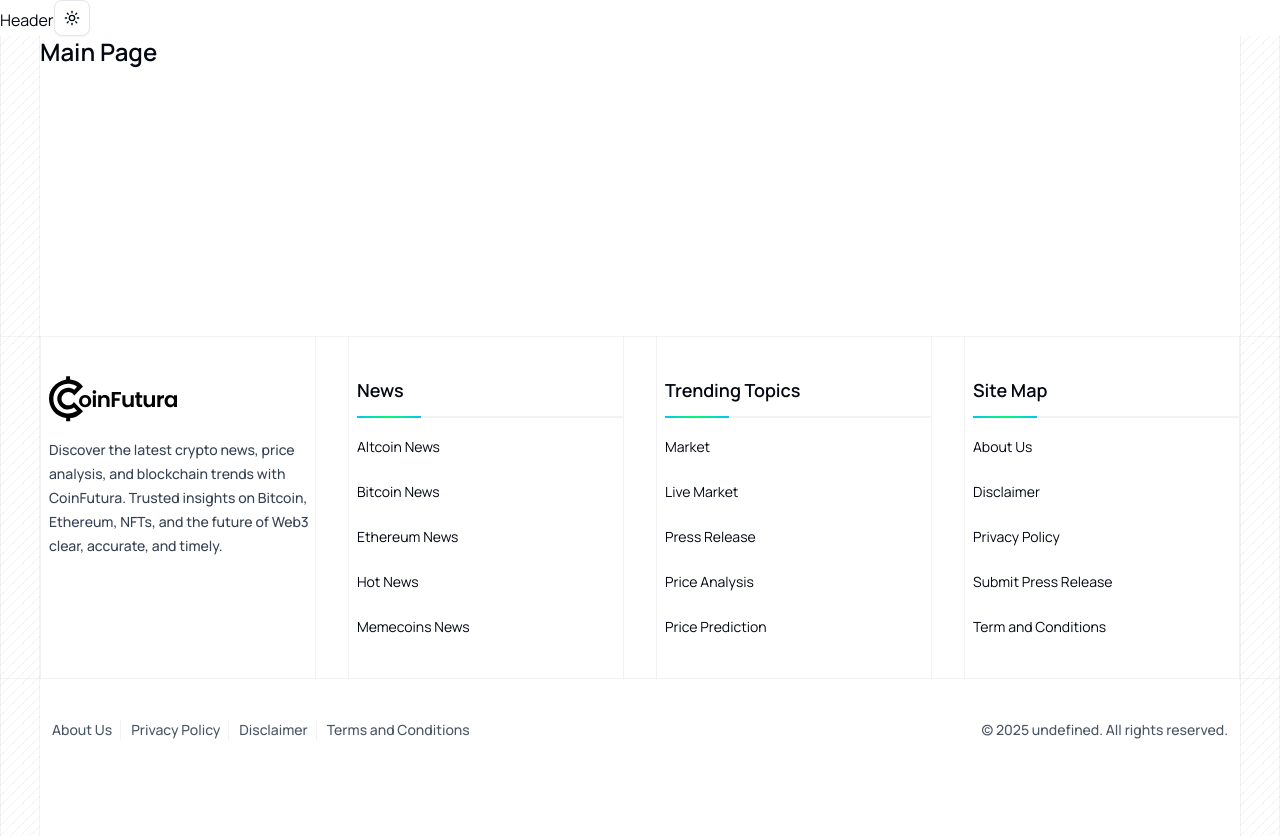
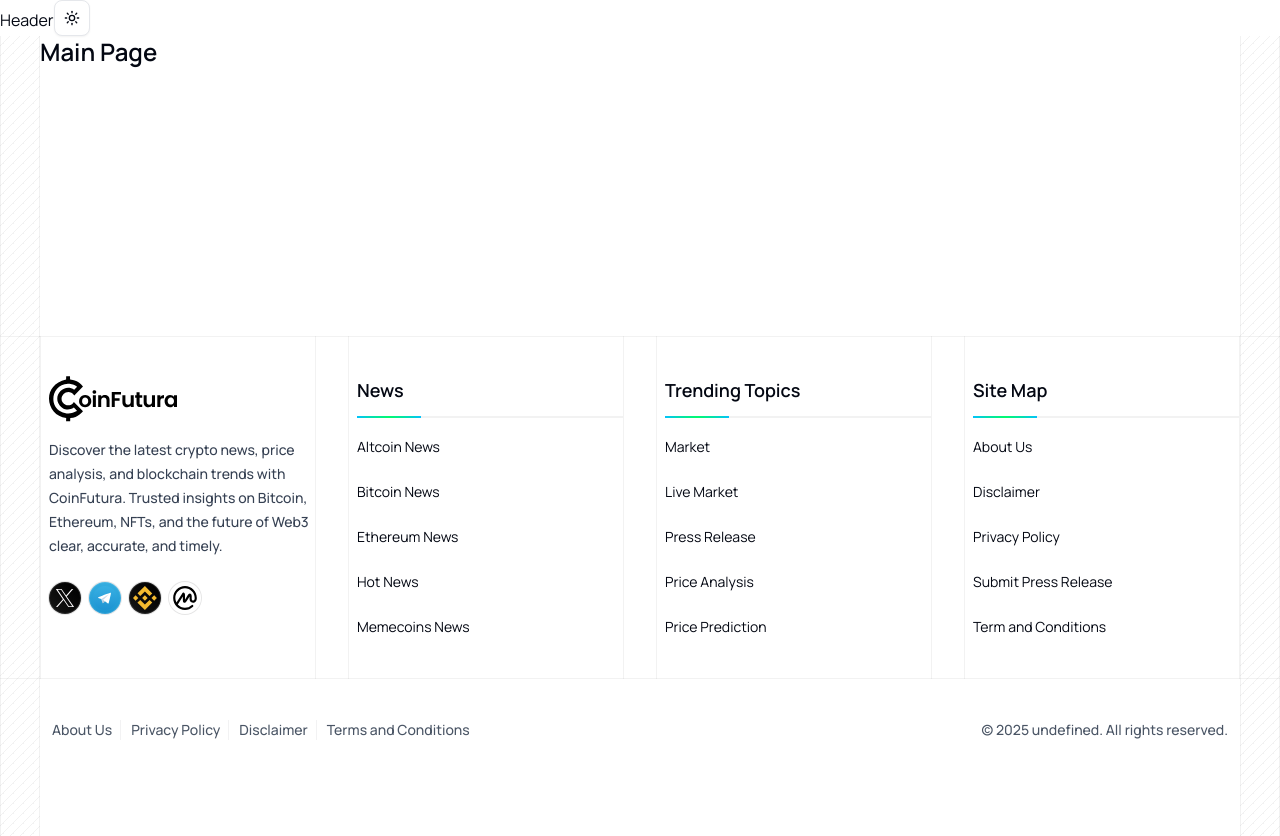
Before and after one commit to MohGumaa/coinfutura-markets, a Next.js app: page / in a window 1280 px wide. Built offline with nearby package versions, Linux system fonts and the light colour scheme.

Commit message:
added socail media icon to footer

```diff
--- /dev/null
+++ b/components/binance-icon.tsx
@@ -0,0 +1,50 @@
+const BinanceIcon = () => {
+  return (
+    <svg
+      version="1.1"
+      id="Your_design"
+      width={24}
+      height={24}
+      xmlns="http://www.w3.org/2000/svg"
+      xmlnsXlink="http://www.w3.org/1999/xlink"
+      x="0px"
+      y="0px"
+      viewBox="0 0 126.611 126.611"
+      enableBackground="new 0 0 126.611 126.611"
+      xmlSpace="preserve"
+    >
+      <polygon
+        fill="#F3BA2F"
+        points="38.171,53.203 62.759,28.616 87.36,53.216 101.667,38.909 62.759,0 23.864,38.896 "
+      />
+      <rect
+        x="3.644"
+        y="53.188"
+        transform="matrix(0.7071 0.7071 -0.7071 0.7071 48.7933 8.8106)"
+        fill="#F3BA2F"
+        width="20.233"
+        height="20.234"
+      />
+      <polygon
+        fill="#F3BA2F"
+        points="38.171,73.408 62.759,97.995 87.359,73.396 101.674,87.695 101.667,87.703 62.759,126.611
+				23.863,87.716 23.843,87.696 "
+      />
+      <rect
+        x="101.64"
+        y="53.189"
+        transform="matrix(-0.7071 0.7071 -0.7071 -0.7071 235.5457 29.0503)"
+        fill="#F3BA2F"
+        width="20.234"
+        height="20.233"
+      />
+      <polygon
+        fill="#F3BA2F"
+        points="77.271,63.298 77.277,63.298 62.759,48.78 52.03,59.509 52.029,59.509 50.797,60.742 48.254,63.285
+				48.254,63.285 48.234,63.305 48.254,63.326 62.759,77.831 77.277,63.313 77.284,63.305 "
+      />
+    </svg>
+  )
+}
+
+export default BinanceIcon
--- /dev/null
+++ b/components/coinmarketcap-icon.tsx
@@ -0,0 +1,23 @@
+const CoinmarketcapIcon = () => {
+  return (
+    <svg
+      role="img"
+      viewBox="0 0 24 24"
+      xmlns="http://www.w3.org/2000/svg"
+      id="Coinmarketcap--Streamline-Simple-Icons.svg"
+      height={24}
+      width={24}
+      fill="currentColor"
+    >
+      <desc>Coinmarketcap Streamline Icon: https://streamlinehq.com</desc>
+      <title>CoinMarketCap</title>
+      <path
+        d="M20.738 14.341c-0.419 0.265 -0.912 0.298 -1.286 0.087 -0.476 -0.27 -0.738 -0.898 -0.738 -1.774v-2.618c0 -1.264 -0.5 -2.164 -1.336 -2.407 -1.416 -0.413 -2.482 1.32 -2.882 1.972l-2.498 4.05v-4.95c-0.028 -1.14 -0.398 -1.821 -1.1 -2.027 -0.466 -0.135 -1.161 -0.081 -1.837 0.953l-5.597 8.987A9.875 9.875 0 0 1 2.326 12c0 -5.414 4.339 -9.818 9.672 -9.818 5.332 0 9.67 4.404 9.67 9.818 0.004 0.018 0.002 0.034 0.003 0.053 0.05 1.049 -0.29 1.883 -0.933 2.29zm3.08 -2.34 -0.001 -0.055C23.787 5.353 18.497 0 11.997 0 5.48 0 0.177 5.383 0.177 12c0 6.616 5.303 12 11.82 12 2.991 0 5.846 -1.137 8.037 -3.2 0.435 -0.41 0.46 -1.1 0.057 -1.541a1.064 1.064 0 0 0 -1.519 -0.059 9.56 9.56 0 0 1 -6.574 2.618c-2.856 0 -5.425 -1.263 -7.197 -3.268l5.048 -8.105v3.737c0 1.794 0.696 2.374 1.28 2.544 0.584 0.17 1.476 0.054 2.413 -1.468 0.998 -1.614 2.025 -3.297 3.023 -4.88v2.276c0 1.678 0.672 3.02 1.843 3.68 1.056 0.597 2.384 0.543 3.465 -0.14 1.312 -0.828 2.018 -2.354 1.944 -4.193z"
+        fill="#000000"
+        strokeWidth={1}
+      />
+    </svg>
+  )
+}
+
+export default CoinmarketcapIcon
--- a/components/footer.tsx
+++ b/components/footer.tsx
@@ -1,6 +1,6 @@
 import Link from "next/link"
 import { env } from "@/config/env"
-import { FOOTER_BOTTOM_NAV_LINKS, FOOTER_COLUMN_DATA } from "@/constants"
+import { FOOTER_BOTTOM_NAV_LINKS, FOOTER_COLUMN_DATA, SOCIALMEDIA } from "@/constants"
 import CoinfuturaLogo from "./coinfutura-logo"
 
 const Footer = () => {
@@ -13,6 +13,22 @@ const Footer = () => {
             <p className="text-gray-700 dark:text-gray-300 text-sm leading-6 mb-6 font-medium">
               Discover the latest crypto news, price analysis, and blockchain trends with CoinFutura. Trusted insights on Bitcoin, Ethereum, NFTs, and the future of Web3 clear, accurate, and timely.
             </p>
+
+            <div className="flex flex-wrap items-center gap-2">
+              {SOCIALMEDIA.map(social => {
+                const IconComponent = social.icon;
+                return (
+                  <a
+                    key={social.id}
+                    href={social.href}
+                    aria-label={social.name}
+                    className={`social-icon ${social.className}`}
+                  >
+                    <IconComponent/>
+                  </a>
+                )
+              })}
+            </div>
           </div>
 
           {/* Column */}
--- /dev/null
+++ b/components/telegram-icon.tsx
@@ -0,0 +1,43 @@
+const TelegramIcon = () => {
+  return (
+    <svg
+      id="Livello_1"
+      data-name="Livello 1"
+      width={28}
+      height={28}
+      fill="currentColor"
+      xmlns="http://www.w3.org/2000/svg"
+      xmlnsXlink="http://www.w3.org/1999/xlink"
+      viewBox="0 0 240 240"
+    >
+      <defs>
+        <linearGradient
+          id="linear-gradient"
+          x1={120}
+          y1={240}
+          x2={120}
+          gradientUnits="userSpaceOnUse"
+        >
+          <stop offset={0} stopColor="#1d93d2" />
+          <stop offset={1} stopColor="#38b0e3" />
+        </linearGradient>
+      </defs>
+      <title>Telegram_logo</title>
+      <circle cx={120} cy={120} r={120} fill="url(#linear-gradient)" />
+      <path
+        d="M81.229,128.772l14.237,39.406s1.78,3.687,3.686,3.687,30.255-29.492,30.255-29.492l31.525-60.89L81.737,118.6Z"
+        fill="#c8daea"
+      />
+      <path
+        d="M100.106,138.878l-2.733,29.046s-1.144,8.9,7.754,0,17.415-15.763,17.415-15.763"
+        fill="#a9c6d8"
+      />
+      <path
+        d="M81.486,130.178,52.2,120.636s-3.5-1.42-2.373-4.64c.232-.664.7-1.229,2.1-2.2,6.489-4.523,120.106-45.36,120.106-45.36s3.208-1.081,5.1-.362a2.766,2.766,0,0,1,1.885,2.055,9.357,9.357,0,0,1,.254,2.585c-.009.752-.1,1.449-.169,2.542-.692,11.165-21.4,94.493-21.4,94.493s-1.239,4.876-5.678,5.043A8.13,8.13,0,0,1,146.1,172.5c-8.711-7.493-38.819-27.727-45.472-32.177a1.27,1.27,0,0,1-.546-.9c-.093-.469.417-1.05.417-1.05s52.426-46.6,53.821-51.492c.108-.379-.3-.566-.848-.4-3.482,1.281-63.844,39.4-70.506,43.607A3.21,3.21,0,0,1,81.486,130.178Z"
+        fill="#fff"
+      />
+    </svg>
+  )
+}
+
+export default TelegramIcon
--- /dev/null
+++ b/components/twitter-icon.tsx
@@ -0,0 +1,18 @@
+const TwitterIcon = () => {
+  return (
+    <svg
+      xmlns="http://www.w3.org/2000/svg"
+      width={28}
+      height={28}
+      viewBox="0 0 50 50"
+      fill="#fbf9fa"
+    >
+      <path
+        d="M 5.9199219 6 L 20.582031 27.375 L 6.2304688 44 L 9.4101562 44 L 21.986328 29.421875 L 31.986328 44 L 44 44 L 28.681641 21.669922 L 42.199219 6 L 39.029297 6 L 27.275391 19.617188 L 17.933594 6 L 5.9199219 6 z M 9.7167969 8 L 16.880859 8 L 40.203125 42 L 33.039062 42 L 9.7167969 8 z"
+        fill="#fbf9fa"
+      />
+    </svg>
+  )
+}
+
+export default TwitterIcon
--- a/constants/index.ts
+++ b/constants/index.ts
@@ -1,4 +1,39 @@
-import { FooterColumn, NavLink } from "@/types";
+import BinanceIcon from "@/components/binance-icon";
+import TwitterIcon from "@/components/twitter-icon";
+import TelegramIcon from "@/components/telegram-icon";
+import CoinmarketcapIcon from "@/components/coinmarketcap-icon";
+import { FooterColumn, NavLink, SocialMediaItem } from "@/types";
+
+export const SOCIALMEDIA: SocialMediaItem[] = [
+  {
+    id: 'twitter',
+    name: 'Twitter',
+    href: 'https://twitter.com/yourhandle',
+    className: "twitter-bg",
+    icon: TwitterIcon
+  },
+  {
+    id: 'telegram',
+    name: 'Telegram',
+    href: 'https://twitter.com/yourhandle',
+    className: "telegram-bg",
+    icon: TelegramIcon
+  },
+  {
+    id: 'binance',
+    name: 'Binance',
+    href: 'https://twitter.com/yourhandle',
+    className: "twitter-bg",
+    icon: BinanceIcon
+  },
+    {
+    id: 'coinmarketcap',
+    name: 'Coinmarketcap',
+    href: 'https://twitter.com/yourhandle',
+    className: "bg-white",
+    icon: CoinmarketcapIcon
+  },
+];
 
 export const FOOTER_COLUMN_DATA: FooterColumn[] = [
   {
@@ -35,6 +70,7 @@ export const FOOTER_COLUMN_DATA: FooterColumn[] = [
     ]
   },
 ]
+
 export const FOOTER_BOTTOM_NAV_LINKS: NavLink[] = [
   {
     id: "about",
--- a/styles/globals.css
+++ b/styles/globals.css
@@ -169,6 +169,10 @@
     @apply pb-3 border-b-2 border-gray-950/5 dark:border-white/10 relative after:absolute after:content-[""] after:left-0 after:-bottom-0.5 after:w-16 after:h-0.5 after:bg-[image:var(--gradient-cfu-radial)];
   }
 
+  .social-icon {
+    @apply flex items-center justify-center size-8 rounded-full ring inset-ring ring-gray-950/10 inset-ring-white/10 p-0.5 [&_svg]:size-6 opacity-100 hover:opacity-85 transition-all duration-300 ease-in-out;
+  }
+
   .btn {
     @apply inline-flex items-center justify-center px-4 py-2 rounded-lg font-medium transition-colors;
   }
@@ -184,6 +188,30 @@
 
 /* Used for adding custom utility classes (like new spacing, text effects, or custom animations). */
 @layer utilities {
+  .facebook-bg {
+    background: linear-gradient(227.96deg, #3b5998 11.38%, #2b4170 84.07%);
+  }
+
+  .twitter-bg {
+    background: linear-gradient(227.96deg, #000000 11.38%, #121212 84.07%);
+  }
+
+  .reddit-bg {
+    background: linear-gradient(262.85deg, #f45c9f 5.57%, #ff7563 73.65%);
+  }
+
+  .linkedin-bg {
+    background: linear-gradient(227.96deg, #0077b5 11.38%, #00a0dc 84.07%);
+  }
+
+  .telegram-bg {
+    background: linear-gradient(#36aee0, #1c96d1);
+  }
+
+  .rss-bg {
+    background: #f48225;
+  }
+
   .text-shadow {
     text-shadow: 0 1px 2px rgba(0, 0, 0, 0.25);
   }
--- a/types/index.d.ts
+++ b/types/index.d.ts
@@ -1,5 +1,13 @@
 export type Logo = {
   className?: string;
+}
+
+export type SocialMediaItem = {
+  id: string;
+  name: string;
+  href: string;
+  className: string;
+  icon: React.ComponentType<any>;
 }
 
 export type NavLink = {
```
